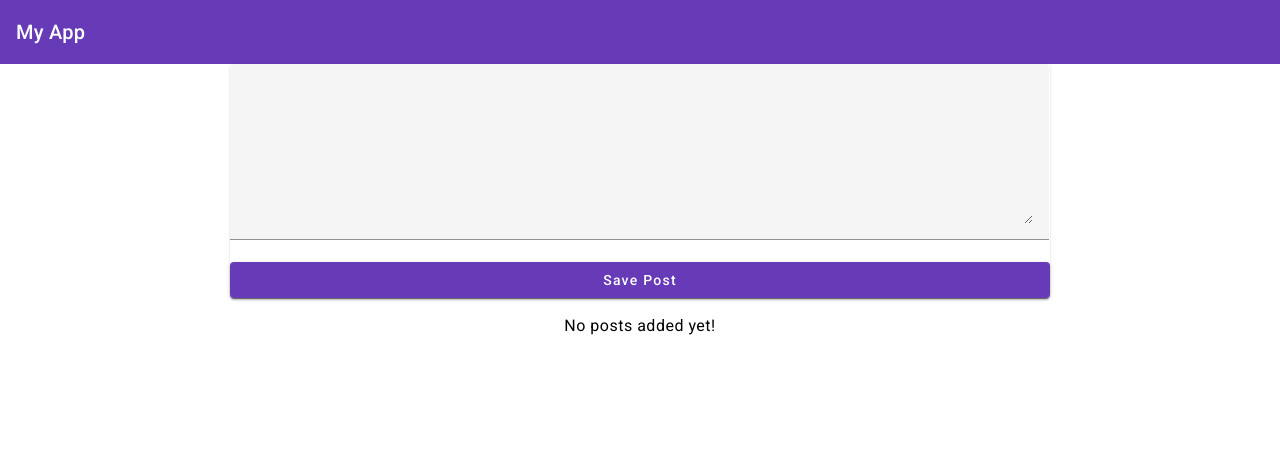
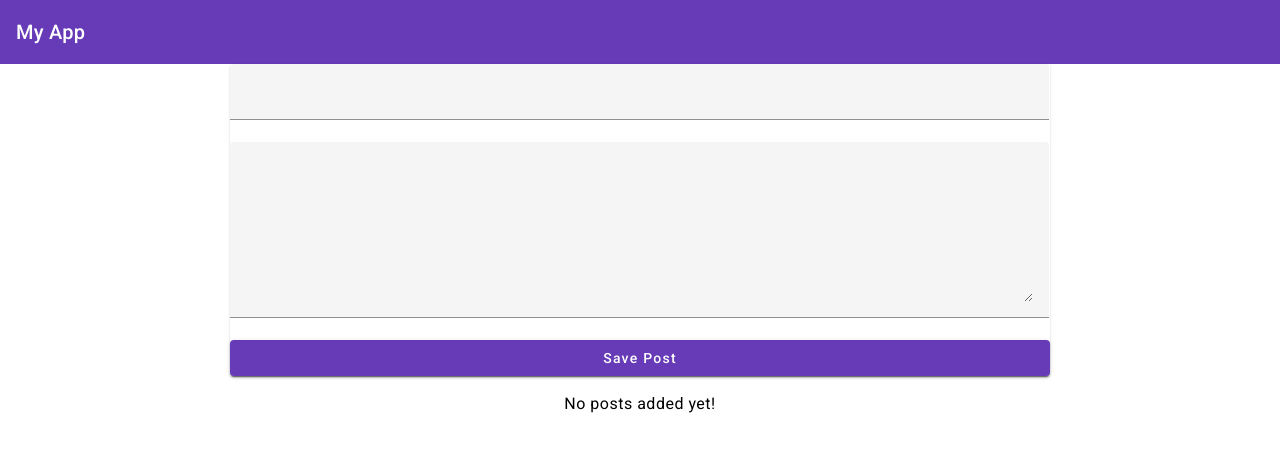
Before and after one commit to brendon-rofe/udemy-mean, an Angular app in the folder mean-course/: page / in a window 1280 px wide. Shown: the top 452 px of the page. Built offline with nearby package versions, Linux system fonts and the light colour scheme.

Commit message:
Add and fetch posts

```diff
--- a/mean-course/src/app/app.component.html
+++ b/mean-course/src/app/app.component.html
@@ -1,5 +1,5 @@
 <app-header></app-header>
 <main>
-  <app-post-create></app-post-create>
-  <app-post-list></app-post-list>
+  <app-post-create (postCreated)="onPostAdded($event)"></app-post-create>
+  <app-post-list [posts]="storedPosts"></app-post-list>
 </main>
--- a/mean-course/src/app/app.component.ts
+++ b/mean-course/src/app/app.component.ts
@@ -6,5 +6,10 @@
   styleUrls: ['./app.component.css']
 })
 export class AppComponent {
-  title = 'mean-course';
+  storedPosts = [];
+
+  onPostAdded(post) {
+    this.storedPosts.push(post);
+  }
+
 }
--- a/mean-course/src/app/posts/post-create/post-create.component.html
+++ b/mean-course/src/app/posts/post-create/post-create.component.html
@@ -1,7 +1,9 @@
 <mat-card>
   <mat-form-field>
-    <textarea matInput rows="6" [(ngModel)]="enteredValue"></textarea>
+    <input matInput type="text" [(ngModel)]="enteredTitle" >
+  </mat-form-field>
+  <mat-form-field>
+    <textarea matInput rows="6" [(ngModel)]="enteredContent"></textarea>
   </mat-form-field>
   <button mat-raised-button color="primary" (click)="onAddPost()">Save Post</button>
 </mat-card>
-<p>{{ newPost }}</p>
--- a/mean-course/src/app/posts/post-create/post-create.component.ts
+++ b/mean-course/src/app/posts/post-create/post-create.component.ts
@@ -1,4 +1,4 @@
-import { Component } from "@angular/core";
+import { Component, EventEmitter, Output } from "@angular/core";
 
 @Component({
   selector: 'app-post-create',
@@ -6,10 +6,15 @@
   styleUrls: ['./post-create.component.css'],
 })
 export class PostCreateComponent {
-  enteredValue = '';
-  newPost = '';
+  enteredTitle = '';
+  enteredContent = '';
+  @Output() postCreated = new EventEmitter();
 
   onAddPost() {
-    this.newPost = this.enteredValue;
+    const post = {
+      title: this.enteredTitle,
+      content: this.enteredContent
+    };
+    this.postCreated.emit(post);
   }
 }
--- a/mean-course/src/app/posts/post-list/post-list.component.ts
+++ b/mean-course/src/app/posts/post-list/post-list.component.ts
@@ -1,4 +1,4 @@
-import { Component } from "@angular/core";
+import { Component, Input } from "@angular/core";
 
 
 @Component({
@@ -14,6 +14,6 @@
   //   { title: "Third post", content: "This is the Third post\s content" },
   // ];
 
-  posts = [];
+  @Input() posts = [];
 
 }
```
